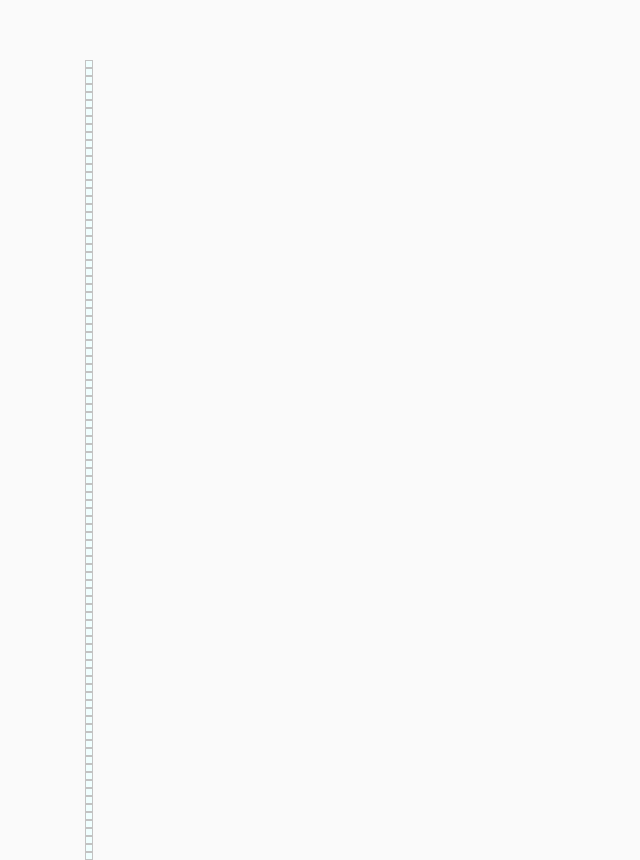
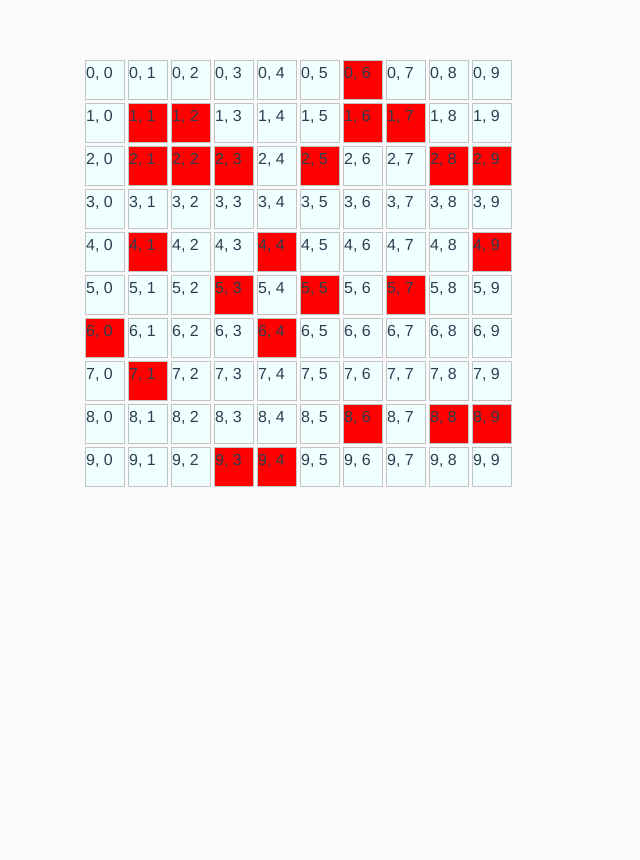
Before and after one commit to jslawtn/joellawtoninteractive, a Vue app: page / in a window 1280 px wide. Shown: the whole page, without its empty margins (0-640 px from the left). After the commit the page ends 800 px from the top, so only its background shows below. Built offline with nearby package versions, Linux system fonts and the light colour scheme.

Commit message:
Random bomb generator

```diff
--- a/src/components/MineSweeper.vue
+++ b/src/components/MineSweeper.vue
@@ -5,17 +5,30 @@
     border: 1px solid black;
 }
 
-.tile{
-    width: 8px;
-    height: 8px;
+.grid{
+    display: grid;
+    max-width: fit-content;
+    grid-template-columns: auto auto auto auto auto auto auto auto auto auto;
+    grid-column-gap: 3px;
+    grid-row-gap: 3px;
+}
+
+.grid-item{
+    width: 40px;
+    height: 40px;
     background-color: azure;
     border: 1px solid #c3c3c3;
+}
+
+.bomb{
+    background-color: red;
 }
 </style>
 
 <template>
-    <div>
-        <div class="tile" v-for="(node, index) in nodes" :key="index">
+    <div class="grid">
+        <div :class="{bomb: node.isBomb === true}" class="grid-item" v-for="(node, index) in nodes" :key="index">
+            {{node.x}}, {{node.y}}
         </div>
     </div>
 </template>
@@ -26,7 +39,6 @@ export default {
     data(){
         return{
             gameView:{},
-            ctx:{},
             gameBoard:{
                 width: 10,
                 height: 10
@@ -58,7 +70,7 @@ export default {
         },
         generateBombs(){
             const totalNodes = this.gameBoard.width * this.gameBoard.height;
-            const numberOfBombs = 35;
+            const numberOfBombs = Math.round((25 / totalNodes) * 100);
 
             var array = Array.from(Array(totalNodes).keys());
 
@@ -73,6 +85,13 @@ export default {
             min = Math.ceil(min);
             max = Math.floor(max);
             return Math.floor(Math.random() * (max - min + 1)) + min;
+        },
+        checkNode(node){
+            if(node.isBomb === true){
+
+            }else{
+
+            }
         }
     }
 }
```
